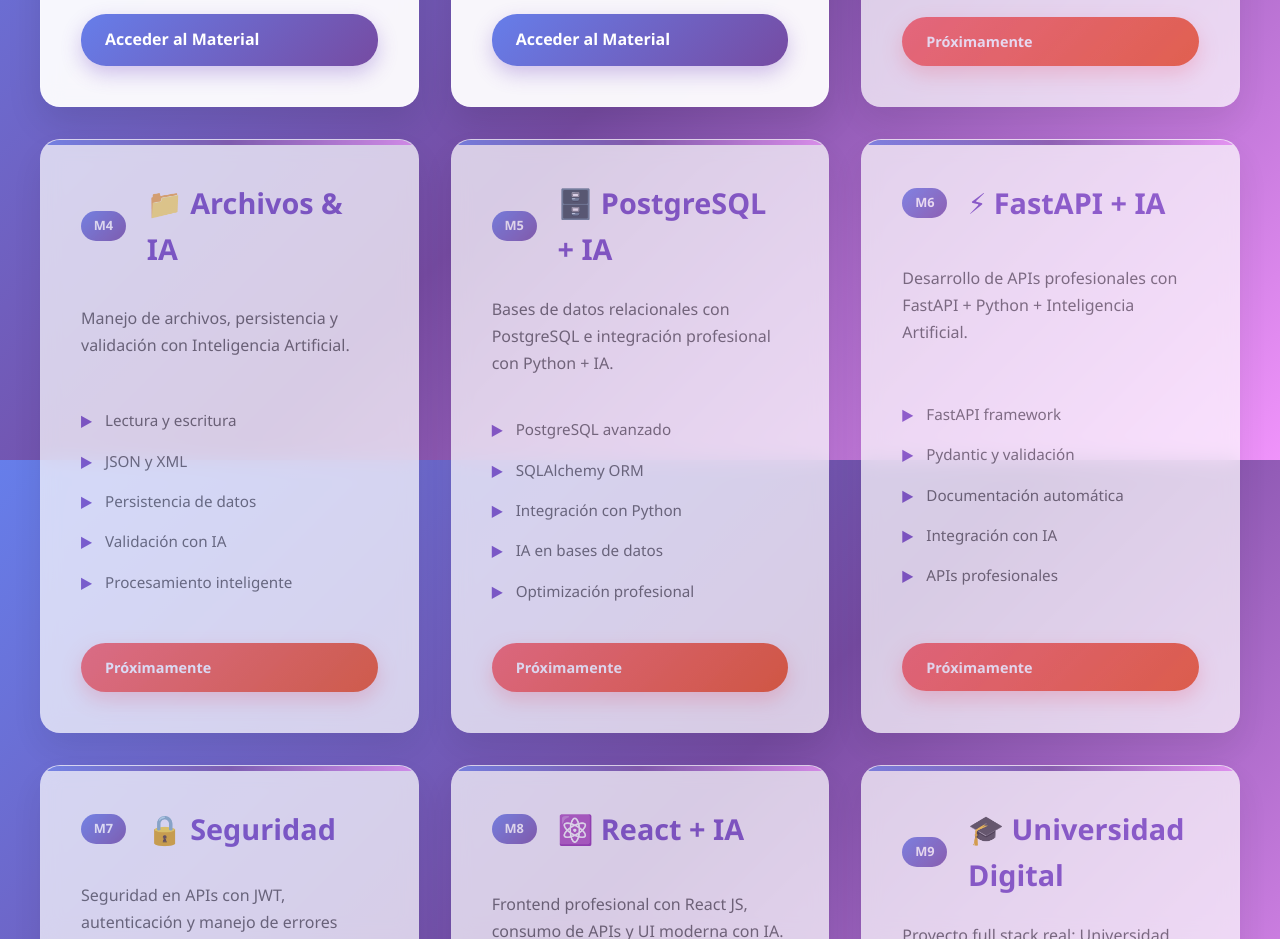
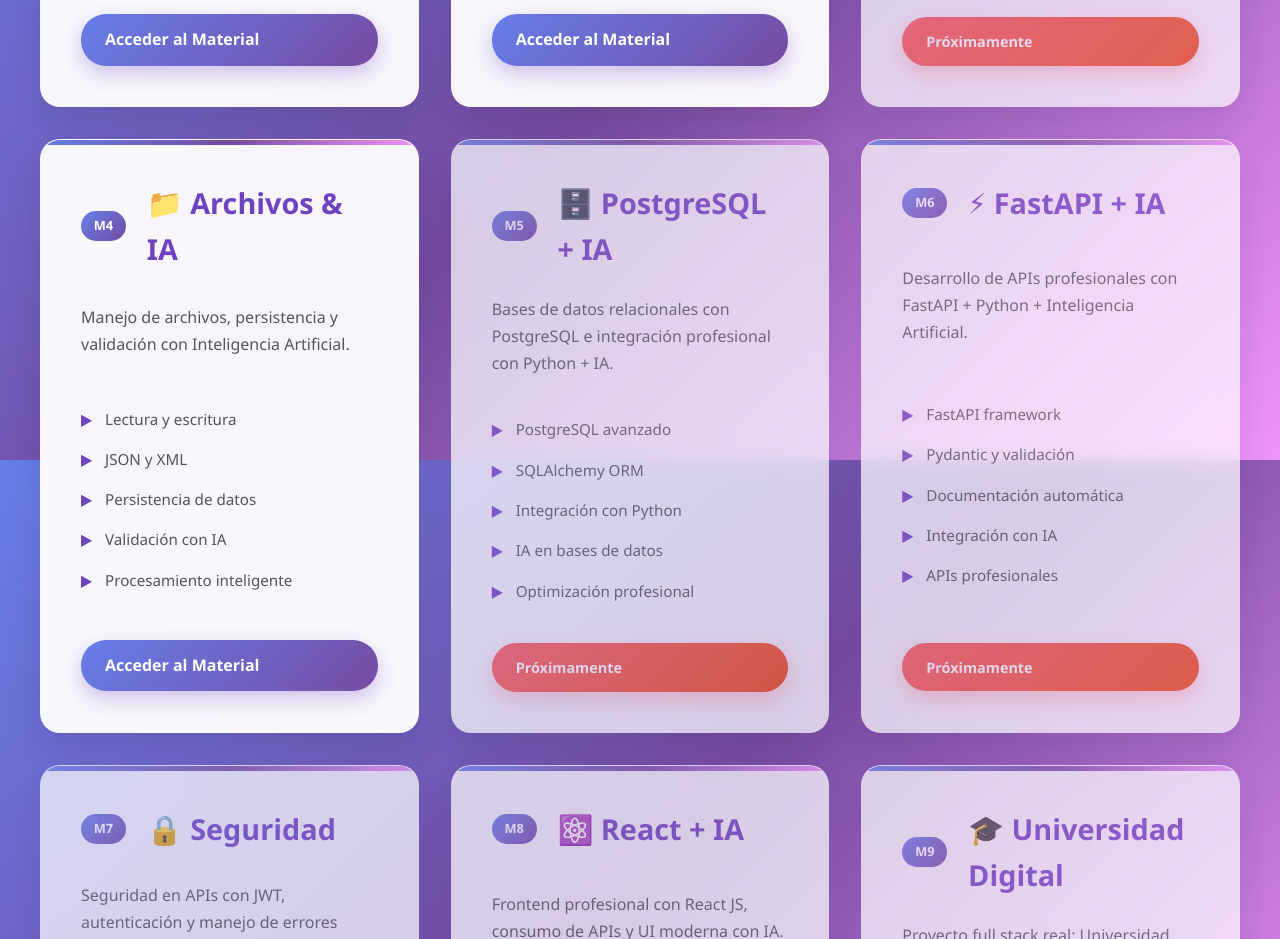
Before and after one commit to JuanDavidTriana/Python-0-A-Senior-Coherte-3, a plain HTML site: page index.html in a window 1280 px wide. Shown: the part 1140-2079 px from the top of the page. Drawn offline with Linux system fonts and the light colour scheme.

Commit message:
Update repository link and modify class card structure in index.html

```diff
--- a/index.html
+++ b/index.html
@@ -494,7 +494,7 @@
             </div>
 
             <!-- Módulo 4: Archivos y Persistencia -->
-            <div class="class-card coming-soon">
+            <a href="Modulo 4/index.html" class="class-card">
                 <h2><span class="module-number">M4</span>📁 Archivos & IA</h2>
                 <p>Manejo de archivos, persistencia y validación con Inteligencia Artificial.</p>
                 <ul class="class-topics">
@@ -504,8 +504,8 @@
                     <li>Validación con IA</li>
                     <li>Procesamiento inteligente</li>
                 </ul>
-                <span class="coming-soon-badge">Próximamente</span>
-            </div>
+                <span class="class-link">Acceder al Material</span>
+            </a>
 
             <!-- Módulo 5: Bases de Datos -->
             <div class="class-card coming-soon">
@@ -623,7 +623,7 @@
         <div class="repository-section">
             <h2>📁 Repositorio del Curso</h2>
             <p>Encuentra todo el código, ejemplos y proyectos desarrollados durante las clases en nuestro repositorio de GitHub.</p>
-            <a href="https://github.com/JuanDavidTriana/Python-0-A-Senior-Cohorte-4" target="_blank" class="repository-link">
+            <a href="https://github.com/JuanDavidTriana/Python-0-A-Senior-Coherte-3" target="_blank" class="repository-link">
                 <span class="github-icon">🐙</span>
                 Ver Repositorio en GitHub
             </a>
```
Also changed, not shown: Modulo 4/index.html (+1 -1 lines).
